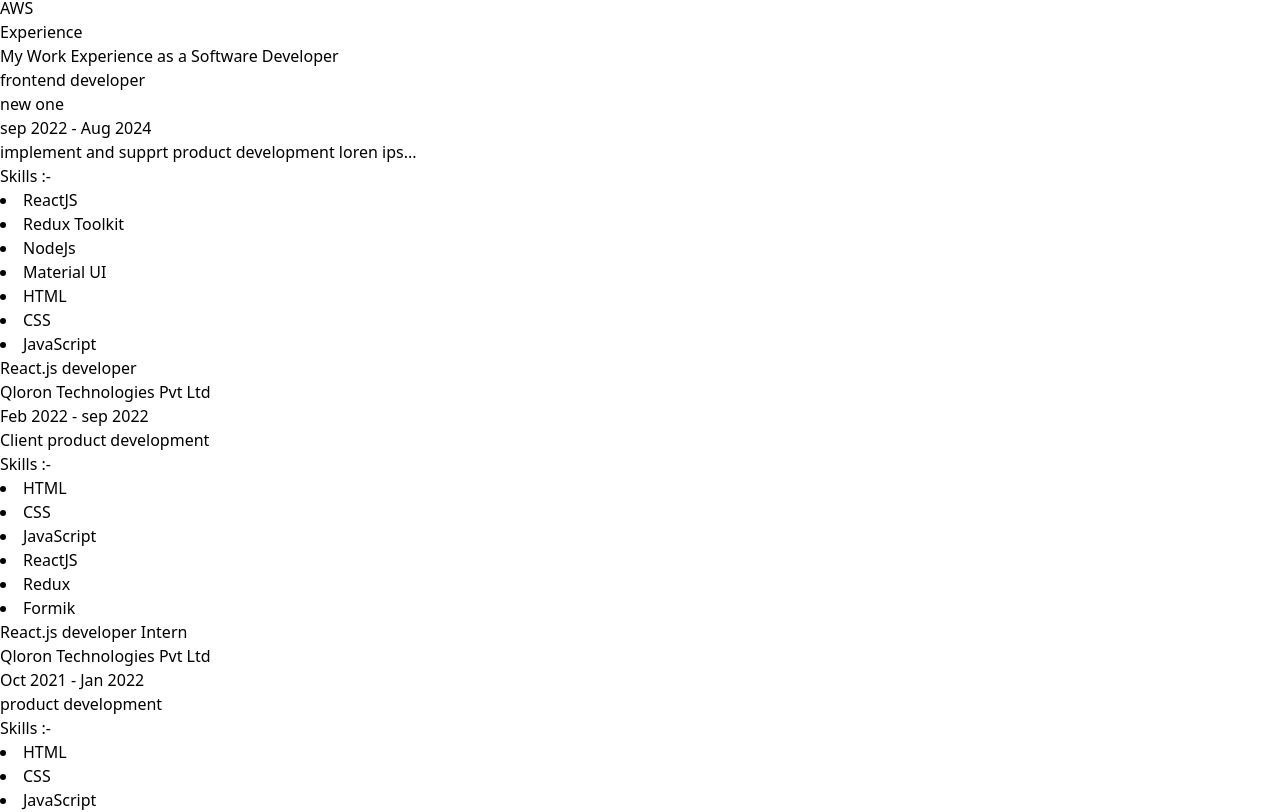
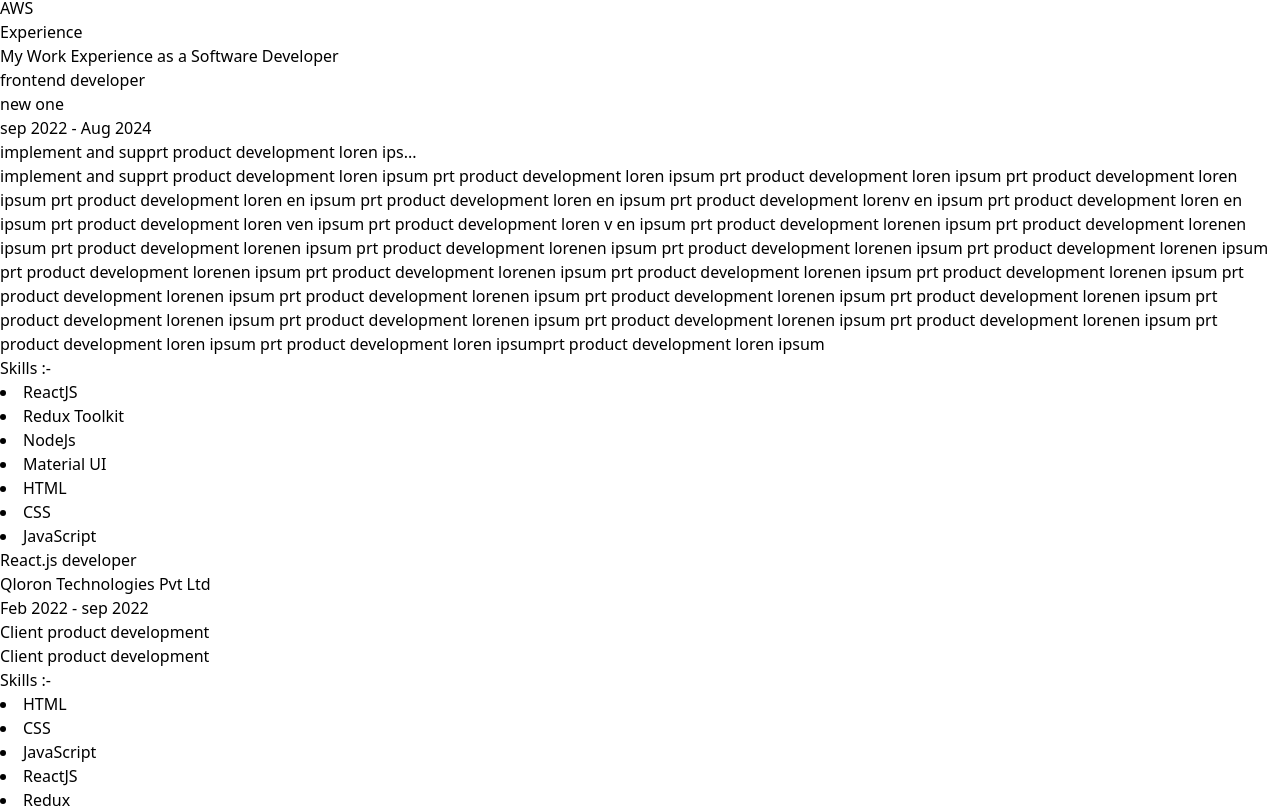
Before and after one commit to shubhamkhatik/portfolio_react, a React (Vite) app: page / in a window 1280 px wide. Shown: the part 9613-10425 px from the top of the page. Built offline with nearby package versions, Linux system fonts and the light colour scheme.

Commit message:
reusable component hoverpopup

```diff
--- a/src/components/Experience.jsx
+++ b/src/components/Experience.jsx
@@ -1,5 +1,6 @@
 import React, { useState } from "react";
 import { experiences } from "../data/Experiences.js";
+import HoverPopup from "./HoverComponent.jsx";
 
 const container =
   "bg-gradient-to-b from-slate-950 to-slate-900 text-gray-100 py-20 px-10";
@@ -9,10 +10,7 @@
 const expContainer = "flex flex-col gap-7 md:w-2/3";
 const expWrapper =
   "relative overflow-hidden bg-gray-950 flex flex-col gap-4 py-10 px-7 rounded-lg border border-lime-800 hover:border-lime-600 duration-500";
-const animation = "transition-all duration-300 opacity-0 scale-90 group-hover:opacity-100 group-hover:scale-100";
-
 const companyWrapper = "flex gap-3";
-const companyImgStyle = "rounded-xl";
 const roleNameDateWrapper = "flex flex-col gap-1";
 const roleStyle = "text-amber-600 text-2xl font-semibold";
 const companyName = "text-gray-300 text-lg";
@@ -23,7 +21,6 @@
 const skillStyle = "mx-3 text-gray-400";
 
 function Experience() {
-  const [hoverIndex, setHoverIndex] = useState(null);
 
   return (
     <div name="experience" className={container}>
@@ -46,27 +43,7 @@
                       <div className={dateStyle}> {item.date} </div>
                     </div>
                   </div>
-                 {/* Hover Text with Popup */}
-<div className="relative cursor-pointer text-cyan-400">
-  <span
-    onMouseEnter={() => setHoverIndex(index)}
-    onMouseLeave={() => setHoverIndex(null)}
-  >
-    {item.desc.length > 50 ? item.desc.substring(0, 50) + "..." : item.desc}
-  </span>
-
-  {/* Popup Box (Centered & Scrollable) */}
-  {hoverIndex === index && (
-    <div
-      className="absolute bg-gray-800 text-gray-200 p-3 rounded shadow-lg border border-cyan-500 w-4/5 max-h-40 overflow-y-auto left-1/2 top-1/2 transform -translate-x-1/2 -translate-y-1/2 z-10"
-      onMouseEnter={() => setHoverIndex(index)}
-      onMouseLeave={() => setHoverIndex(null)}
-    >
-      {item.desc}
-    </div>
-  )}
-</div>
-
+                 <HoverPopup text={item.desc} />
 
                   <div className={skillContainer}>
                     <div className={skillTitle}>Skills :- </div>
--- /dev/null
+++ b/src/components/HoverComponent.jsx
@@ -0,0 +1,33 @@
+import React, { useState } from "react";
+
+const HoverPopup = ({ text }) => {
+  const [hover, setHover] = useState(false);
+
+  return (
+    <div className="relative cursor-pointer text-cyan-400">
+      <span
+        onMouseEnter={() => setHover(true)}
+        onMouseLeave={() => setHover(false)}
+      >
+        {text.length > 50 ? text.substring(0, 50) + "..." : text}
+      </span>
+
+      <div
+        className={`absolute bg-gray-800 text-gray-200 p-3 rounded shadow-lg border border-cyan-500 w-4/5 max-h-40 overflow-y-auto
+          left-1/2 top-1/2 transform -translate-x-1/2 -translate-y-1/2 z-10
+          transition-all duration-300 ease-in-out
+          ${
+            hover
+              ? "opacity-100 scale-100"
+              : "opacity-0 scale-90 pointer-events-none"
+          }`}
+        onMouseEnter={() => setHover(true)}
+        onMouseLeave={() => setHover(false)}
+      >
+        {text}
+      </div>
+    </div>
+  );
+};
+
+export default HoverPopup;
--- a/src/components/Projects.jsx
+++ b/src/components/Projects.jsx
@@ -1,4 +1,5 @@
 import { projects } from '../data/Projects.js'
+import HoverPopup from './HoverComponent.jsx';
 
 const container = 'bg-gradient-to-t from-slate-950 to-slate-900 text-gray-100 py-20 lg:px-10 px-5';
 const wrapper = 'flex flex-col justify-center items-center gap-6';
@@ -45,7 +46,8 @@
                     <div className={nameStyle}>{item.title} </div>
                     <div className={dateStyle} >{item.date} </div>
                   </div>
-                  <div className=''>  {item.desc}  </div>
+                  {/* <div className=''>  {item.desc}  </div> */}
+                  <HoverPopup text={item.desc} />
                   <div className={btnWrapper}>
                     <button className={btnSytle}> <a href={item.live} target='_blank'>Live Demo </a></button>
                     <button className={btnSytle}> <a href={item.github} target='_blank'>Github Repo</a></button>
--- a/src/data/Projects.js
+++ b/src/data/Projects.js
@@ -84,5 +84,16 @@
     live: "https://employee-database-management.vercel.app/",
     github: "https://github.com/shubhamkhatik/employee-database-management",
   },
+  {
+    id: 555,
+    img: employee,
+    skills: [
+      "JavaScrwhhw whhgwghw ipt",
+    ],
+    title: "Empshubham kahahement",
+    desc: "Add and delete employee Add and delete employee Add and delete employee Add and delete employeeAdd and delete employeeAdd and delete employeeAdd and delete employeeAdd and delete employeeAdd and delete employeeAdd and delete employeeAdd and delete employeeAdd and delete employeeAdd and delete employeeAdd and delete employeeAdd and delete employeeAdd and delete employeeAdd and delete employeeAdd and delete employeeAdd and delete employeeAdd and delete employee",
+    live: "https://employee-database-management.vercel.app/",
+    github: "https://github.com/shubhamkhatik/employee-database-management",
+  },
 
 ];
```
